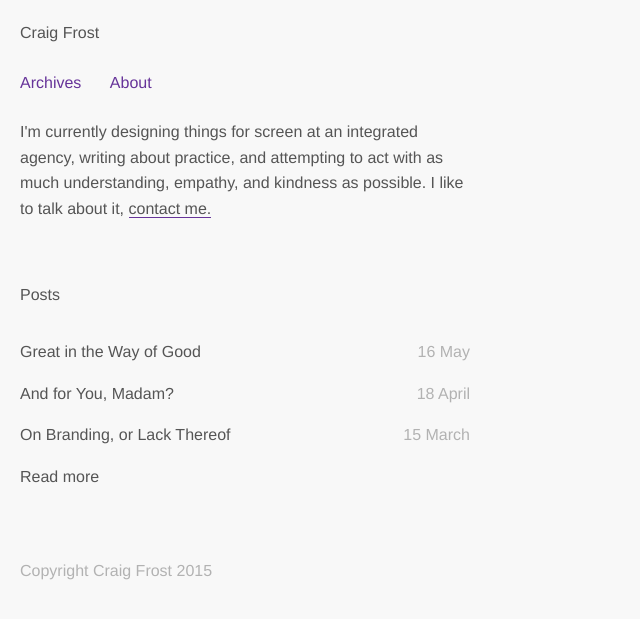
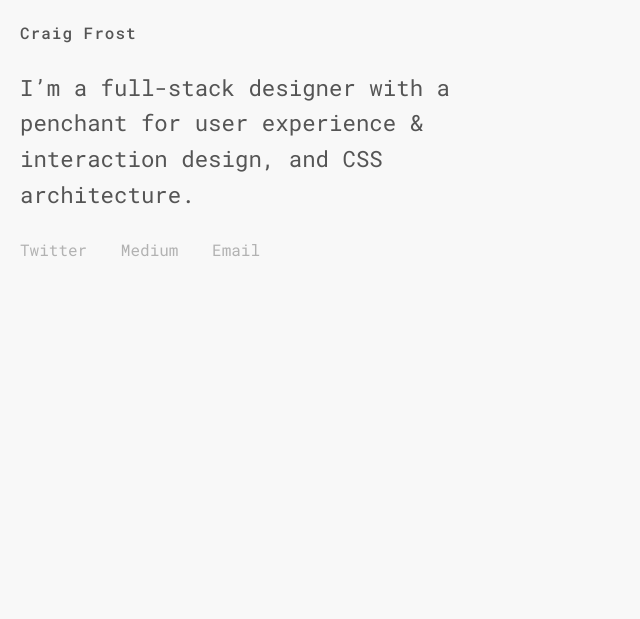
Before and after one commit to craigthomasfrost/cfdesigner.github.io, a Jekyll site: the page built from index.html, in a window 1280 px wide. Shown: the top 619 px of the page, without its empty margins (0-640 px from the left). Built offline with Jekyll 4.4.1, drawn with Linux system fonts in a browser that asks for light colours; nearby versions of some CDN libraries.

Commit message:
undesign

```diff
--- a/_includes/foot.html
+++ b/_includes/foot.html
@@ -1,14 +1,10 @@
 <footer class="primary-footer">
 
-   <section>
-
-    <div>
-
-        Copyright Craig Frost 2015
-
-    </div>
-
-    </section>
+   <ul class="nav">
+       <li><a href="https://twitter.com/_ctfd_uk">Twitter</a></li>
+       <li><a href="https://medium.com/@CF_Designer">Medium</a></li>
+       <li><a href="mailto:c.frostwr1@gmail.com">Email</a></li>
+   </ul>
 
 </footer>
 
--- a/_includes/head.html
+++ b/_includes/head.html
@@ -16,9 +16,7 @@
 
     <title>Craig Frost, Designer</title>
 
-    <script src="//use.typekit.net/mzj4nxq.js"></script>
-
-    <script>try{Typekit.load();}catch(e){}</script>
+    <link href='https://fonts.googleapis.com/css?family=Roboto+Mono:400,400italic,500,500italic,700,700italic' rel='stylesheet' type='text/css'>
 
     <link rel="stylesheet" href="/css/main.css" type="text/css">
 
@@ -42,15 +40,7 @@
 
            <nav>
 
-                <p class="logo"><a href="/">Craig Frost</a></p>
-
-                <ul class="primary-nav">
-
-                    <li><a href="/archives">Archives</a></li>
-
-                    <li><a href="/about">About</a></li>
-
-                </ul>
+                <h1 class="logo"><a href="/">Craig Frost</a></h1>
 
             </nav>
 
--- a/_posts/2015-03-15-on-branding-or-lack-thereof.md
+++ /dev/null
@@ -1,38 +0,0 @@
----
-layout: post
-title: On Branding, or Lack Thereof
----
-
-There have been occasions when I’ve flirted with the idea of creating a brand for my practice, many of them. The occurrence of these occasions, however, seems to lengthen, whilst the length of their consideration seems to shorten, rather considerably.
-
-A personal brand—much like any other brand—must surely have longevity, must be trustworthy, must be all encompassing. Speaking for design practitioners, however—and my sincerest apologies if the following description doesn’t resonate—we are afflicted with the frequent changing of our minds.
-
-This, far from criticism, is a compliment greater than it may first appear. We change our minds not because of distraction, or discontent, but because we learn, and through learning we make better decisions; more informed decisions.
-
-There aren’t many disciplines that involve such a degree of dedication. A dedication that compels us not to consider our work as simply a resource or asset, but as a gift: to ourselves and to those we build for; that compels us to reflect, write, and share with others, with the only guaranteed return on investment being a world that is better to live in tomorrow than it was today.
-
-Creating a brand for my practice; constructing an image that reflects my beliefs, ethics, and intrigue as a practitioner, then, appears somewhat disingenuous. How, though, would others identify me if not by a mark?
-
-The majority of the designers I have an affinity with also happen to be fantastic writers, and the ways in which I identify  them are far more nuanced than a mark. It should be noted that the majority, yet again, do not have marks—or at least, no longer have them, presumably having reached a similar conclusion to mine.
-
-Those identifications are as subtle as their tone, or use of language; their advocating or rejection of the Oxford comma; their typeface and layout choices, and how those inform my reading.
-
-It could be argued, then, that a brand is much less a specific asset, such as a mark or logotype, than a nuanced unique identifier. More akin to recognising a loved ones voice than their face. The voice can affect us in ways the face cannot, and can do so regardless of proximity.
-
-One of the aforementioned occasions occurred quite recently, and I took the opportunity to consider which feature I’d rather be identified by: mark or tone; face or voice.
-
-As you may gather, given the glaring lack of visual branding on this site, I’ve decided, conclusively, on the latter. Whilst I understand those that choose to represent themselves with a mark, I have based my decisions on what is important to me, both professionally and personally.
-
-Imagine, for a moment, that you’ve come across a small box in the family attic. In it, a collection of old photographs from past generations of relatives, and a cassette labelled ‘Holidays’. Those photographs are wonderful, visual moments frozen in time. They’re the crooked smile, the kind eyes. They have, without a doubt, a place in this world.
-
-Once finished looking through the photographs, you reach for the cassette. After dusting it off, finding a pen to wind the loose tape back in, and, more than likely, trying to find a cassette player in that same attic, you snap the drawer shut and press play.
-
-A few crackles, first, as the cassette player attempts valiantly  to act with youth, and then the voices: the small giggle of those embarrassed to record their voice because they think they sound a little odd on recordings; the warm, soft tones of those enjoying what appears to be a party; the emotion in every inflection, and the way everyone spoke, back then.
-
-You close your eyes, pop some headphones in, and it’s as though you’re right there with them: at the same party, in the same room. You remember the photographs and how they looked: that crooked smile matches that laugh, those warm wishes match the kind eyes.
-
-Both of those together are wonderful, but if I were only able to choose one, it would always be the latter. I could tell you exactly how Meursault from Camus’ L'Étranger looks, though I’ve never seen him, and I never shall. I can imagine visuals if I have a sound; imagine a face from a voice.
-
-Taking the time to consider how you would like to be represented as a practitioner is important, rather than simply subscribing to the notion a brand should be a mark.
-
-Take a moment to decide: mark or tone; face or voice.
--- a/_sass/_styles.scss
+++ b/_sass/_styles.scss
@@ -1,14 +1,15 @@
 .logo {
+    letter-spacing: 1px;
+
     a {
         border-bottom: none;
     }
 }
 
-.primary-nav li {
+.nav li {
     list-style: none;
     display: inline-block;
     margin-right: $base-spacing;
-    color: $accent;
     a {
         border-bottom: none;
         &:hover {
@@ -23,7 +24,7 @@
 
 p,
 ul, ol {
-    max-width: 450px;
+    max-width: 550px;
 }
 
 .post-list {
--- a/_sass/_typography.scss
+++ b/_sass/_typography.scss
@@ -1,5 +1,9 @@
 h1, h2, h3, h4, h5, h6 {
     font-family: $primary-font;
     font-size: 1rem;
-    font-weight: 700;
+    font-weight: 500;
 }
+
+p {
+    font-size: 1.4rem;
+}
--- a/_sass/_variables.scss
+++ b/_sass/_variables.scss
@@ -3,10 +3,10 @@ $base-spacing: 1.5rem;
 $base-font-size: 100%;
 $base-font-weight: 400;
 $base-line-height: 1.6;
-$primary-font: 'aktiv-grotesk-std', 'helvetica neue', sans-serif;
+$primary-font: 'Roboto Mono', monospace;
 $post-font: "leitura-news", "georgia", serif;
 $primary-font-color: #555;
-$accent: rebeccaPurple;
+$accent: blue;
 $bold: 700;
 
 $breakpoint--medium: 800px;
--- a/index.html
+++ b/index.html
@@ -1,42 +1,4 @@
 ---
 layout: default
 ---
-<section>
-
-    <article>
-
-    <p>I'm currently designing things for screen at an integrated agency, writing about practice, and attempting to act with as much understanding, empathy, and kindness as possible. I like to talk about it, <a href="mailto:c.frostwr1@gmail.com">contact me.</a></p>
-
-    </article>
-
-</section>
-
-<section>
-
-   <div>
-
-        <ul class="col col--half post-list">
-
-            <p>Posts</p>
-
-            {% for post in site.posts limit:10 %}
-
-            <li>
-
-                <a href="{{ post.url }}">{{ post.title }}</a> <span class="date">{{ post.date | date: "%d %B" }}</span>
-
-            </li>
-
-            {% endfor %}
-
-            <li>
-
-                <a href="/archives">Read more</a>
-
-            </li>
-
-        </ul>
-
-    </div>
-
-</section>
+<p>I’m a full-stack designer with a penchant for user experience &amp; interaction design, and CSS architecture.</p>
```
Also changed, not shown: _posts/2015-04-18-and-for-you-madam.md (deleted, +0 -56 lines), _posts/2015-05-16-great-in-the-way-of-good.md (deleted, +0 -26 lines), about/index.html (deleted, +0 -18 lines), archives/index.html (deleted, +0 -22 lines), scripts/scripts.coffee (deleted, +0 -148 lines), images/portrait.jpg (deleted), images/test.svg (deleted).
